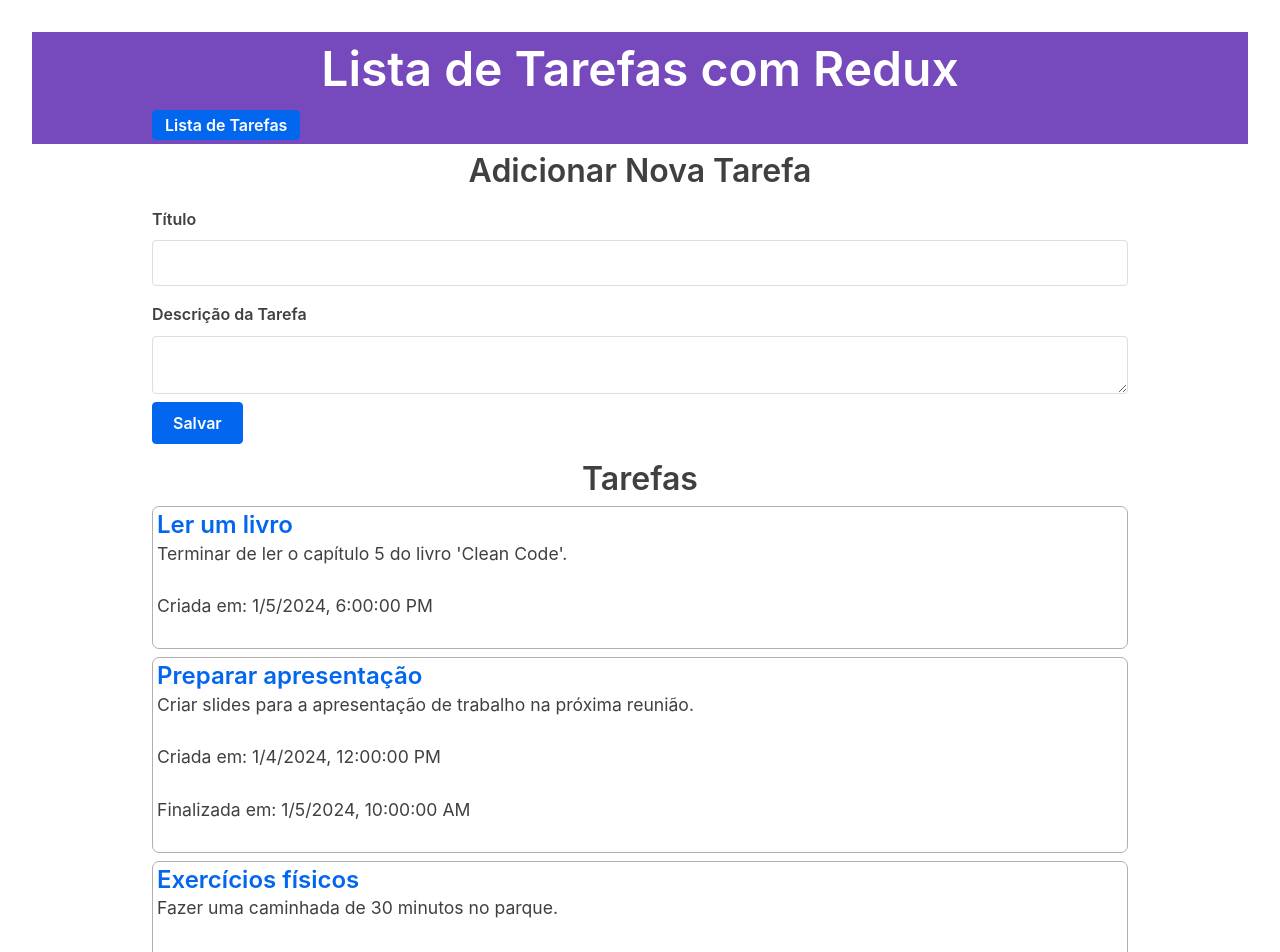
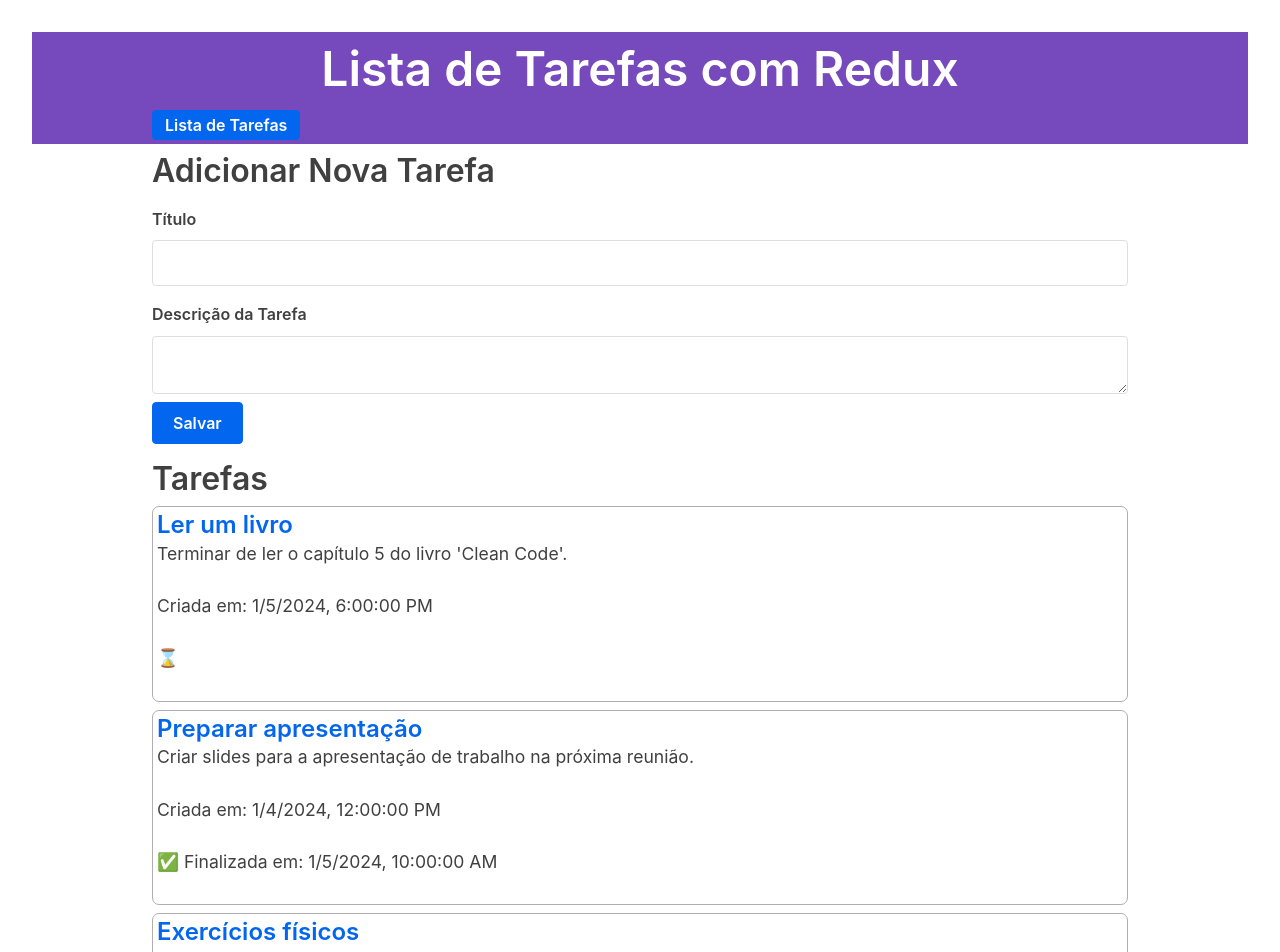
Before and after one commit to fabiocolli/lista-tarefas-redux, a React (Vite) app: page / in a window 1280 px wide. Shown: the top 952 px of the page. Built offline with nearby package versions, Linux system fonts and the light colour scheme.

Commit message:
Ajuste cs Ajuste data de finalização quando fechar arefa Colocar ícones pra represnetar aberto e fechado

```diff
--- a/src/index.css
+++ b/src/index.css
@@ -50,6 +50,7 @@ nav section h1 {
 
 section h2 {
   margin: 0.5rem 0;
+  text-align: left;
 }
 
 nav section h1,
--- a/src/recursos/tarefas/ListaDeTarefas.tsx
+++ b/src/recursos/tarefas/ListaDeTarefas.tsx
@@ -13,14 +13,17 @@ export const ListaDeTarefas = () => {
       <h3>
         <Link to={`/tarefas/${tarefa.id}`}>{tarefa.titulo}</Link>
       </h3>
-      {/* <h3>{tarefa.titulo}</h3> */}
       <p>{tarefa.descricao}</p>
       <p className="tarefa-content">
         Criada em: {tarefa.dataCriacao.toLocaleString()}
       </p>
-      {tarefa.concluida && (
-        <p>Finalizada em: {tarefa.dataFinalizacao?.toLocaleString()}</p>
-      )}
+      <span>
+        {tarefa.concluida ? (
+          <p>✅ Finalizada em: {tarefa.dataFinalizacao?.toLocaleString()}</p>
+        ) : (
+          <p>⌛</p>
+        )}
+      </span>
     </article>
   ));
 
--- a/src/recursos/tarefas/PaginaTarefaSimples.tsx
+++ b/src/recursos/tarefas/PaginaTarefaSimples.tsx
@@ -27,9 +27,13 @@ export const PaginaTarefaSimples = () => {
         <p className="tarefa-content">
           Criada em: {tarefa.dataCriacao.toLocaleString()}
         </p>
-        {tarefa.concluida && (
-          <p>Finalizada em: {tarefa.dataFinalizacao?.toLocaleString()}</p>
-        )}
+        <span>
+          {tarefa.concluida ? (
+            <p>✅ Finalizada em: {tarefa.dataFinalizacao?.toLocaleString()}</p>
+          ) : (
+            <p>⌛</p>
+          )}
+        </span>
         <Link to={`/tarefas/${tarefa.id}/editar`} className="button">
           Editar Tarefa
         </Link>
--- a/src/recursos/tarefas/tarefasSlice.ts
+++ b/src/recursos/tarefas/tarefasSlice.ts
@@ -79,6 +79,7 @@ const tarefasSlice = createSlice({
         tarefa.descricao = descricao;
         tarefa.dataCriacao = dataCriacao;
         tarefa.concluida = concluida;
+        tarefa.dataFinalizacao = concluida ? new Date() : undefined;
       }
     },
   },
```
